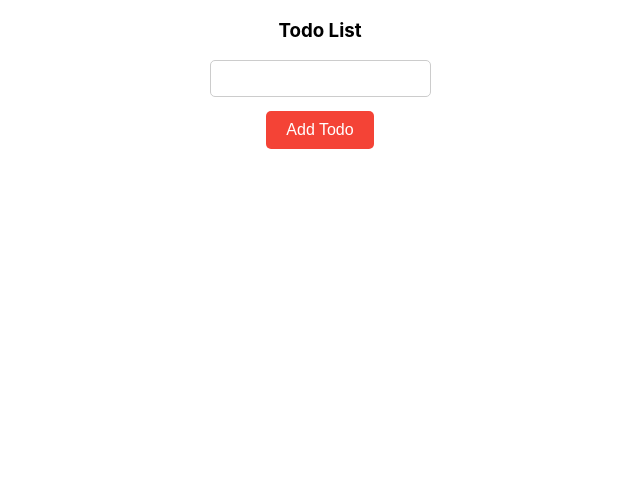
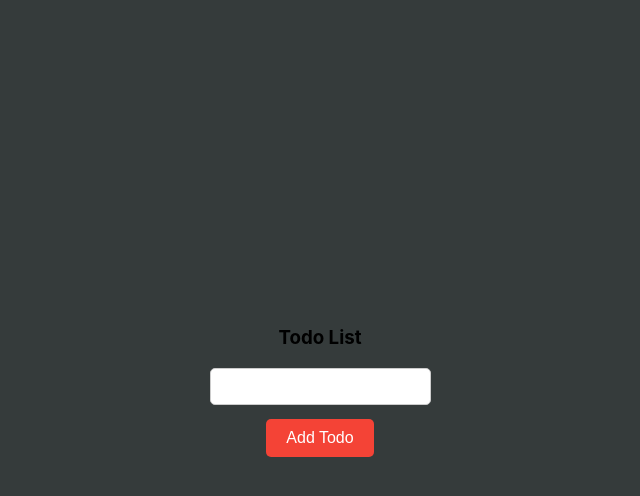
Before and after one commit to AllysomFernando/JefersonClass-ToDoList, a React (Create React App) app: page / in a window 1280 px wide. Shown: the top 496 px of the page, without its empty margins (320-960 px from the left). Built offline with nearby package versions, Linux system fonts and the light colour scheme.

Commit message:
feat: Add background color and center alignment to App component

```diff
--- a/src/index.css
+++ b/src/index.css
@@ -11,3 +11,11 @@
   font-family: source-code-pro, Menlo, Monaco, Consolas, 'Courier New',
     monospace;
 }
+
+
+.App {
+  text-align: center;
+  background-color: #353b3b;
+  width: 100%;
+  height: 100vh;
+}
```
